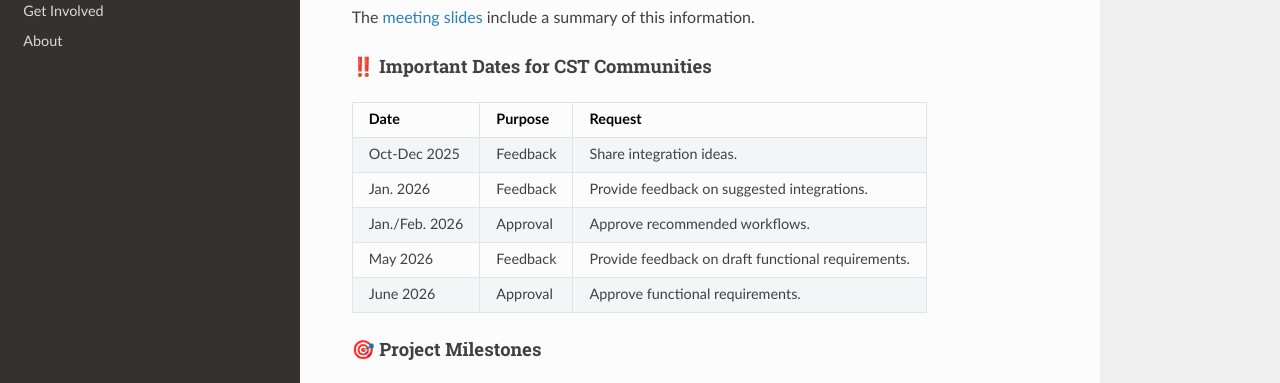
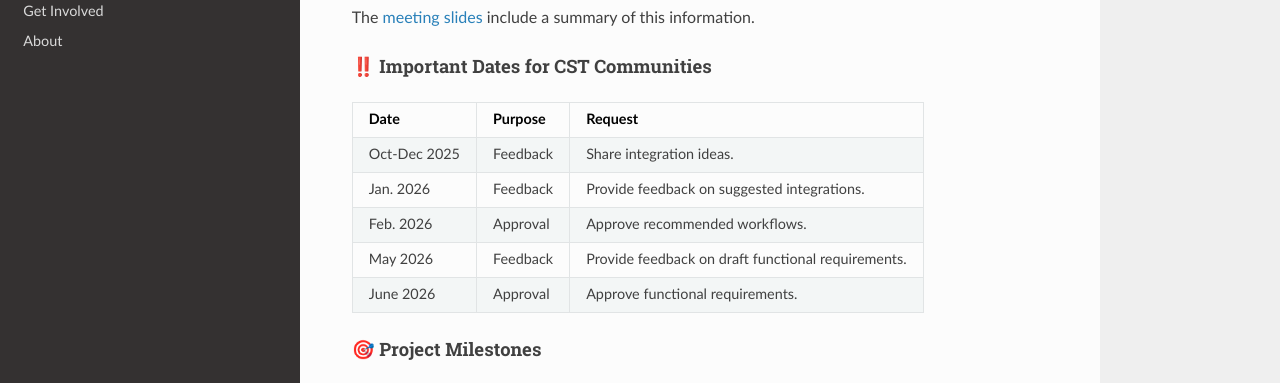
Before and after one commit to lyrasisorghome/InteroperabilityProject, an MkDocs documentation site: the page built from docs/index.md, in a window 1280 px wide and 900 px high, scrolled down 2651 px. Shown: the part 186-569 px from the top of the window. Built offline with MkDocs 1.6.1, drawn with Linux system fonts in a browser that asks for light colours; nearby versions of some CDN libraries.

Commit message:
Update approval date for recommended workflows

```diff
--- a/docs/index.md
+++ b/docs/index.md
@@ -63,7 +63,7 @@ The [meeting slides](https://docs.google.com/presentation/d/1-wC_FNy68yYaf2rutW2
 |----|-------|-------|
 |Oct-Dec 2025|Feedback|Share integration ideas.|
 |Jan. 2026|Feedback|Provide feedback on suggested integrations.|
-|Jan./Feb. 2026|Approval|Approve recommended workflows.|
+|Feb. 2026|Approval|Approve recommended workflows.|
 |May 2026|Feedback|Provide feedback on draft functional requirements.|
 |June 2026|Approval|Approve functional requirements.|
 
```
